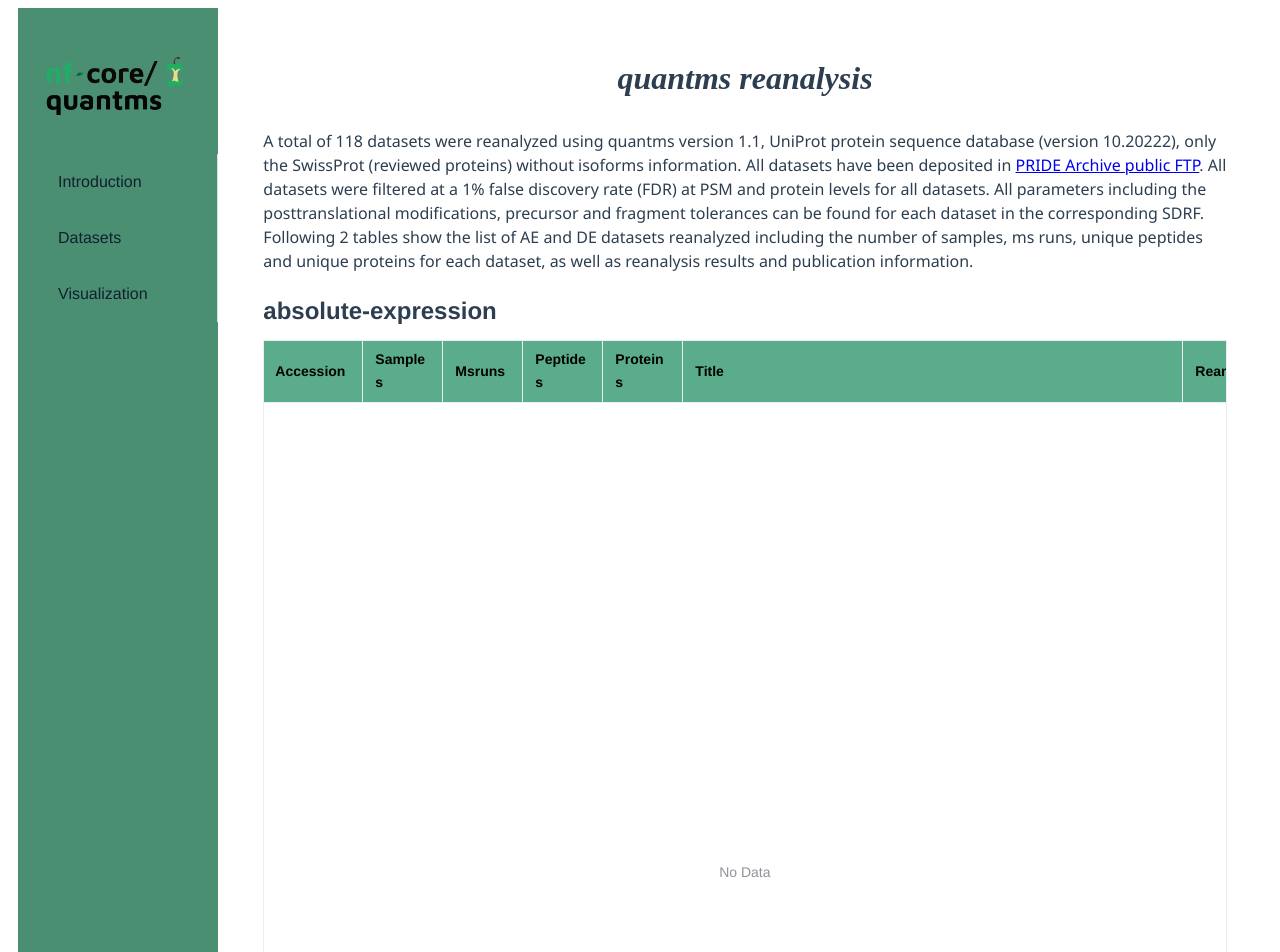
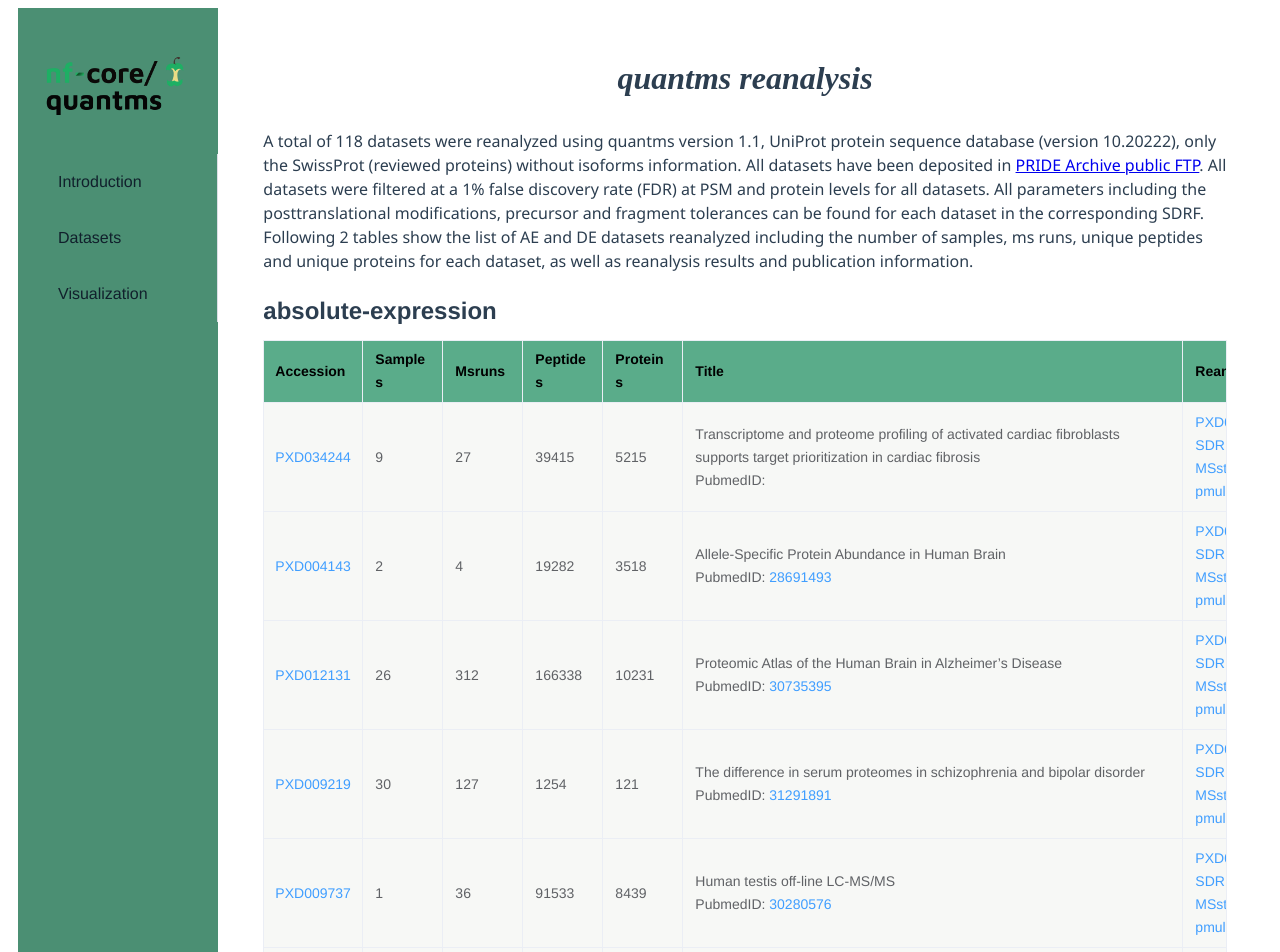
Before and after one commit to shabai517/quantms.org, a Vue app: page /#/information in a window 1280 px wide. Shown: the top 952 px of the page. Built offline with nearby package versions, Linux system fonts and the light colour scheme.

Commit message:
Table-load

```diff
--- a/src/components/Table/index.vue
+++ b/src/components/Table/index.vue
@@ -1,6 +1,6 @@
 <template>
   <el-table
-    :data="table"
+    :data="modelValue"
     border
     style="width: 100%"
     :header-cell-style="{ backgroundColor: '#5AAC8A', color: '#000' }"
@@ -52,7 +52,7 @@
 <script setup>
 // import { defineProps } from 'vue';
 defineProps({
-  table: {
+  modelValue: {
     type: Object
   }
 })
```
